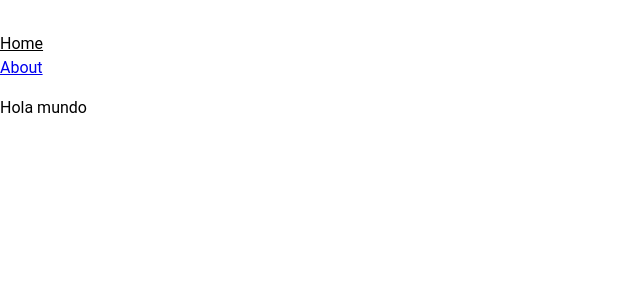
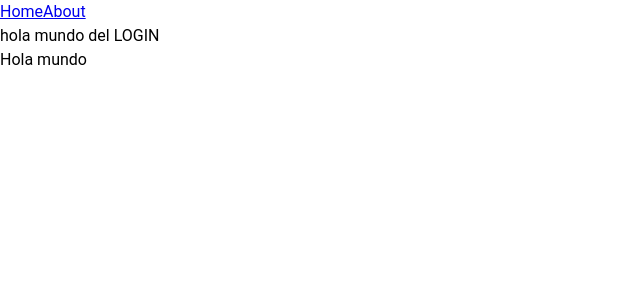
Before and after one commit to RodriOmar16/vue-php, a Vue app: page / in a window 1280 px wide. Shown: the top 300 px of the page, without its empty margins (0-640 px from the left). Built offline with nearby package versions, Linux system fonts and the light colour scheme.

Commit message:
04032025_R3

```diff
--- a/src/App.vue
+++ b/src/App.vue
@@ -1,13 +1,12 @@
 <template>
   <header>
-
     <div class="wrapper">
-
       <nav>
         <RouterLink to="/">Home</RouterLink>
         <RouterLink to="/about">About</RouterLink>
       </nav>
     </div>
+    <Login/>
   </header>
 
   <RouterView />
@@ -15,68 +14,8 @@
 
 <script setup>
   import { RouterLink, RouterView } from 'vue-router'
+  import Login from './views/general/Login.vue';
 </script>
 
 <style scoped>
-header {
-  line-height: 1.5;
-  max-height: 100vh;
-}
-
-.logo {
-  display: block;
-  margin: 0 auto 2rem;
-}
-
-nav {
-  width: 100%;
-  font-size: 12px;
-  text-align: center;
-  margin-top: 2rem;
-}
-
-nav a.router-link-exact-active {
-  color: var(--color-text);
-}
-
-nav a.router-link-exact-active:hover {
-  background-color: transparent;
-}
-
-nav a {
-  display: inline-block;
-  padding: 0 1rem;
-  border-left: 1px solid var(--color-border);
-}
-
-nav a:first-of-type {
-  border: 0;
-}
-
-@media (min-width: 1024px) {
-  header {
-    display: flex;
-    place-items: center;
-    padding-right: calc(var(--section-gap) / 2);
-  }
-
-  .logo {
-    margin: 0 2rem 0 0;
-  }
-
-  header .wrapper {
-    display: flex;
-    place-items: flex-start;
-    flex-wrap: wrap;
-  }
-
-  nav {
-    text-align: left;
-    margin-left: -1rem;
-    font-size: 1rem;
-
-    padding: 1rem 0;
-    margin-top: 1rem;
-  }
-}
 </style>
--- a/src/assets/main.css
+++ b/src/assets/main.css
@@ -0,0 +1,3 @@
+*{
+  box-sizing: border-box;
+}
--- a/src/router/index.js
+++ b/src/router/index.js
@@ -8,14 +8,14 @@ const router = createRouter({
       name: 'home',
       component: () => import('../views/general/Inicio.vue'),
     },
-    /*{
-      path: '/about',
-      name: 'about',
+    {
+      path: '/login',
+      name: 'Iniciar Sesión',
       // route level code-splitting
       // this generates a separate chunk (About.[hash].js) for this route
       // which is lazy-loaded when the route is visited.
-      component: () => import('../views/AboutView.vue'),
-    },*/
+      component: () => import('../views/general/Login.vue'),
+    },
   ],
 })
 
--- a/src/views/general/Login.vue
+++ b/src/views/general/Login.vue
@@ -0,0 +1,9 @@
+<template>
+  <div>
+    hola mundo del LOGIN
+  </div>
+</template>
+
+<script setup>
+
+</script>
```
